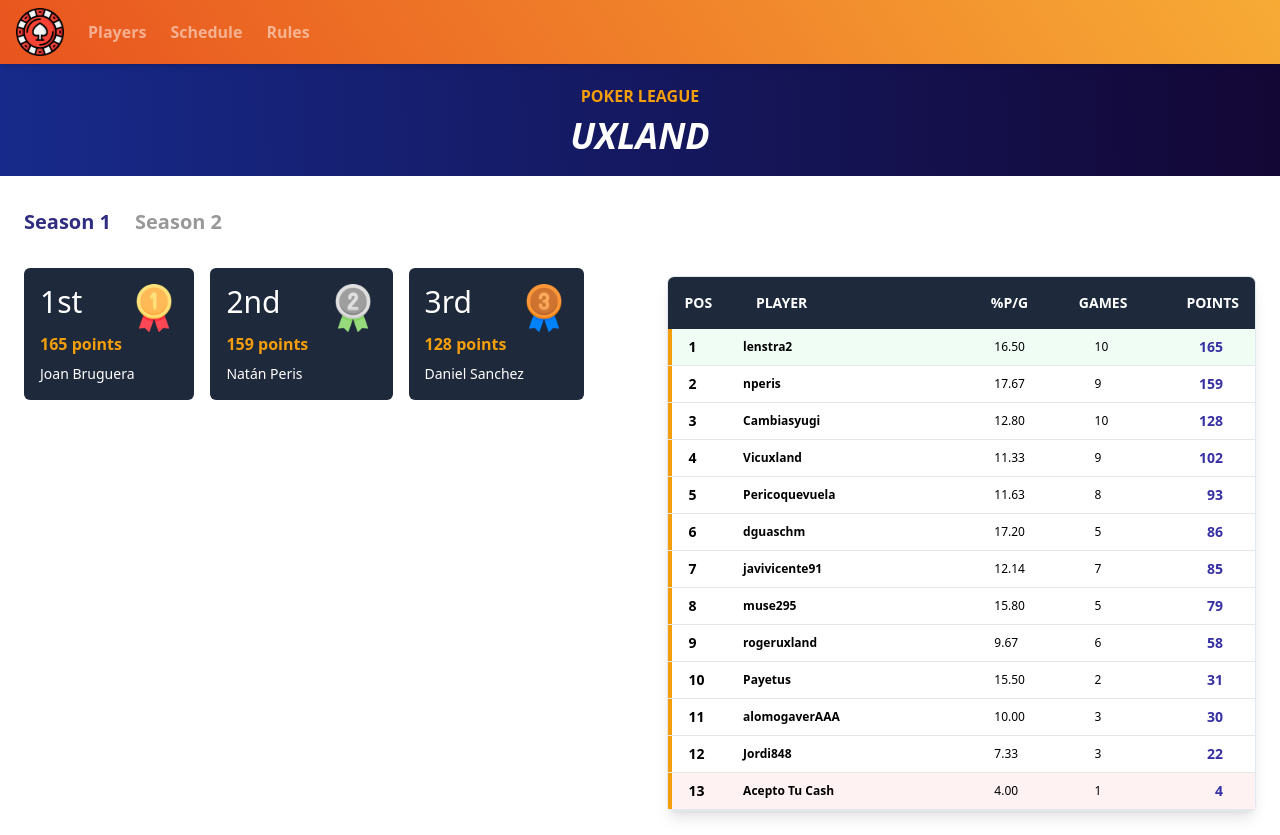
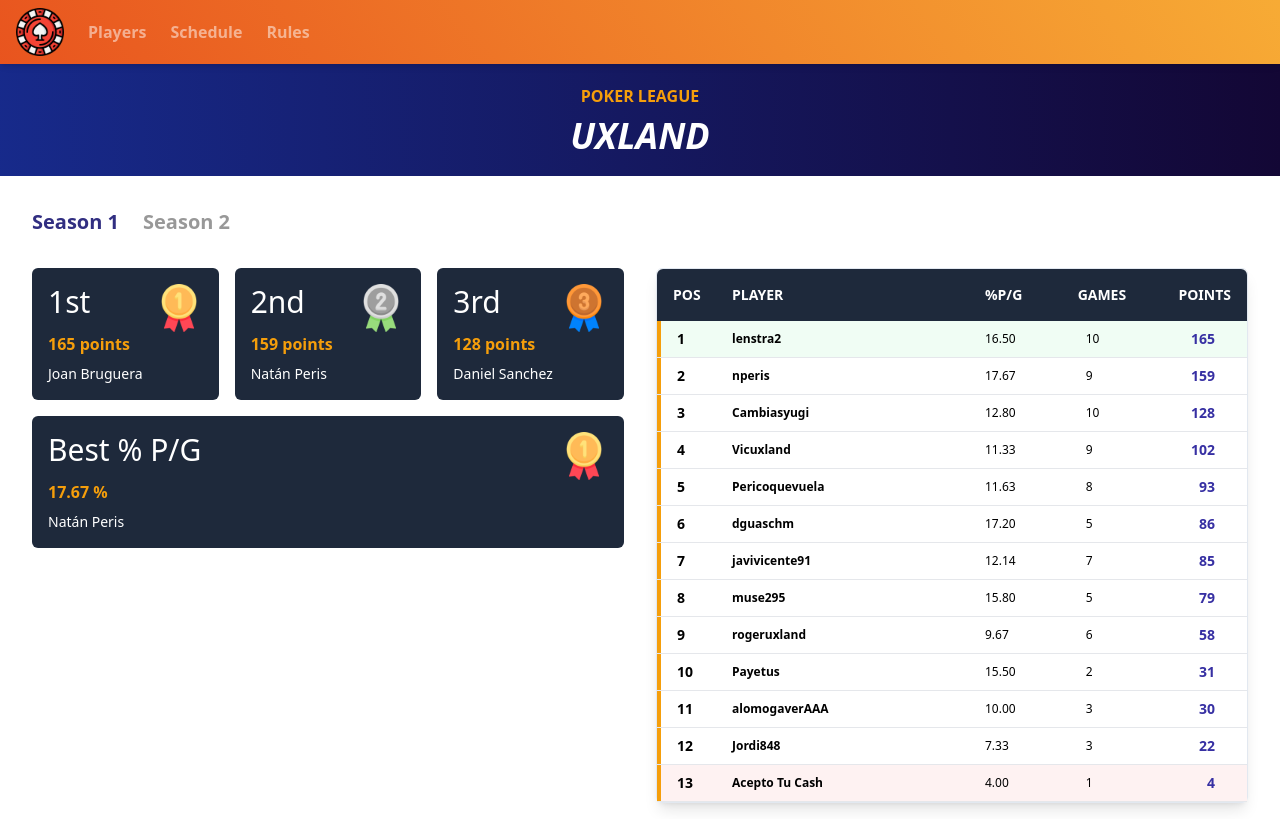
Before and after one commit to dguasch89/poker-league, a React (Vite) app: page / in a window 1280 px wide. Built offline with nearby package versions, Linux system fonts and the light colour scheme.

Commit message:
improve standings

```diff
--- a/src/UI/components/SeasonHighlights.tsx
+++ b/src/UI/components/SeasonHighlights.tsx
@@ -1,7 +1,14 @@
-import {getBestSeasonPlayers, getPlayerSeasonPoints} from '../../domain/utils';
+import {IPlayer} from '../../domain/interfaces';
+import {
+  getBestPointsPerGamePercentagePlayer,
+  getBestSeasonPlayers,
+  getPlayerSeasonPoints,
+} from '../../domain/utils';
+import {usePlayersStore} from '../../state/players';
 import bronzeMedal from '../assets/bronze_medal.png';
 import goldMedal from '../assets/gold_medal.png';
 import silverMedal from '../assets/silver_medal.png';
+import {getPlayerSeasonPointsPerGamePercentage} from '../../domain/utils';
 
 interface SeasonHighlightsProps {
   seasonId: number;
@@ -9,9 +16,15 @@ interface SeasonHighlightsProps {
 
 export function SeasonHighlights(props: SeasonHighlightsProps) {
   const bestSeasonPlayers = getBestSeasonPlayers(props.seasonId);
+  const players = usePlayersStore.getState().players;
+  const bestSeasonPointsPerGamePercentagePlayer: IPlayer = getBestPointsPerGamePercentagePlayer(
+    props.seasonId,
+    players
+  );
   return (
-    <section className="flex flex-col w-full sm:flex-row items-center gap-4 p-4 pl-6 pr-6">
-      <div className="flex flex-col w-full sm:w-auto p-4 text-white bg-slate-800 rounded-md sm:min-w">
+    <div className="flex flex-col w-full gap-4">
+      <div className="flex flex-col w-full sm:flex-row items-center gap-4">
+        <div className="flex flex-col w-full p-4 text-white bg-slate-800 rounded-md sm:min-w">
           <div className="flex flex-row justify-between sm:gap-12">
             <div className="text-3xl font-medium">1st</div>
             <img src={goldMedal} className="w-12" alt="gold-medal" />
@@ -23,7 +36,7 @@ export function SeasonHighlights(props: SeasonHighlightsProps) {
             {bestSeasonPlayers[0].name} {bestSeasonPlayers[0].surname}
           </div>
         </div>
-      <div className="flex flex-col w-full sm:w-auto p-4 text-white bg-slate-800 rounded-md">
+        <div className="flex flex-col w-full p-4 text-white bg-slate-800 rounded-md">
           <div className="flex flex-row justify-between sm:gap-12">
             <div className="text-3xl font-medium">2nd</div>
             <img src={silverMedal} className="w-12" alt="silver-medal" />
@@ -35,7 +48,7 @@ export function SeasonHighlights(props: SeasonHighlightsProps) {
             {bestSeasonPlayers[1].name} {bestSeasonPlayers[1].surname}
           </div>
         </div>
-      <div className="flex flex-col w-full sm:w-auto p-4 text-white bg-slate-800 rounded-md">
+        <div className="flex flex-col w-full p-4 text-white bg-slate-800 rounded-md">
           <div className="flex flex-row justify-between sm:gap-12">
             <div className="text-3xl font-medium">3rd</div>
             <img src={bronzeMedal} className="w-12" alt="bronze-medal" />
@@ -47,6 +60,24 @@ export function SeasonHighlights(props: SeasonHighlightsProps) {
             {bestSeasonPlayers[2].name} {bestSeasonPlayers[2].surname}
           </div>
         </div>
-    </section>
+      </div>
+      <div className="flex flex-col p-4 text-white bg-slate-800 rounded-md">
+        <div className="flex flex-row justify-between sm:gap-12">
+          <div className="text-3xl font-medium">Best % P/G</div>
+          <img src={goldMedal} className="w-12" alt="gold-medal" />
+        </div>
+        <div className="text-md font-bold text-amber-500 mb-2">
+          {getPlayerSeasonPointsPerGamePercentage(
+            props.seasonId,
+            bestSeasonPointsPerGamePercentagePlayer.id
+          )}{' '}
+          %
+        </div>
+        <div className="text-sm">
+          {bestSeasonPointsPerGamePercentagePlayer.name}{' '}
+          {bestSeasonPointsPerGamePercentagePlayer.surname}
+        </div>
+      </div>
+    </div>
   );
 }
--- a/src/UI/components/Standings.tsx
+++ b/src/UI/components/Standings.tsx
@@ -16,12 +16,14 @@ export function Standings(props: StandingsProps) {
 
   return (
     <div className="flex flex-col border-slate-200 border rounded-md shadow-lg">
-      <div className="grid grid-cols-standings gap-4 bg-slate-800 p-4 rounded-t-md">
-        <div className="font-bold uppercase text-white text-xs sm:text-sm">POS</div>
-        <div className="font-bold uppercase text-white text-xs sm:text-sm">PLAYER</div>
-        <div className="font-bold uppercase text-white text-xs sm:text-sm">%P/G</div>
-        <div className="font-bold uppercase text-white text-xs sm:text-sm">GAMES</div>
-        <div className="font-bold uppercase text-white text-xs sm:text-sm text-right">POINTS</div>
+      <div className="grid grid-cols-standings gap-4 bg-slate-800 rounded-t-md">
+        <div className="font-bold uppercase text-white text-xs sm:text-sm pt-4 pb-4 pl-4">POS</div>
+        <div className="font-bold uppercase text-white text-xs sm:text-sm pt-4 pb-4">PLAYER</div>
+        <div className="font-bold uppercase text-white text-xs sm:text-sm pt-4 pb-4">%P/G</div>
+        <div className="font-bold uppercase text-white text-xs sm:text-sm pt-4 pb-4">GAMES</div>
+        <div className="font-bold uppercase text-white text-xs sm:text-sm text-right pt-4 pb-4 pr-4">
+          POINTS
+        </div>
       </div>
       <div className="flex flex-col">
         {sortedPlayers.map((player: IPlayer, index) => (
--- a/src/UI/views/HomePage/HomePage.tsx
+++ b/src/UI/views/HomePage/HomePage.tsx
@@ -1,8 +1,6 @@
 import {useState} from 'react';
 import {IPlayer} from '../../../domain/interfaces';
-import {getPlayerSeasonPoints} from '../../../domain/utils';
 import {usePlayersStore} from '../../../state/players';
-
 import {SeasonHighlights} from '../../components/SeasonHighlights';
 import {Standings} from '../../components/Standings';
 import './homePage.css';
@@ -16,7 +14,7 @@ export function HomePage() {
         <h2 className="font-bold text-md text-amber-500">POKER LEAGUE</h2>
         <h1 className="font-bold text-4xl text-white italic">UXLAND</h1>
       </section>
-      <div className="flex flex-row gap-6 p-6 pt-8 pb-4">
+      <div className="flex flex-row gap-6 p-8 pb-4">
         <div
           onClick={e => setSeasonSelected(1)}
           className={`font-bold text-xl cursor-pointer transition duration-150 ${
@@ -39,12 +37,10 @@ export function HomePage() {
         </div>
       </div>
       {seasonSelected === 1 && (
-        <div className="flex flex-col sm:flex-row gap-8">
-          <div className="flex flex-col w-full gap-4">
-            <SeasonHighlights seasonId={1} />
-          </div>
+        <div className="flex flex-col sm:flex-row gap-8 p-4 sm:pr-8 sm:pl-8">
+          <SeasonHighlights seasonId={1} />
 
-          <section className="flex flex-col w-full p-6">
+          <section className="flex flex-col w-full">
             <Standings season={1} />
           </section>
         </div>
--- a/src/domain/utils.ts
+++ b/src/domain/utils.ts
@@ -59,3 +59,12 @@ export const getBestSeasonPlayers = (seasonId: number) => {
   const sortedPlayers = sortPlayersByTotalSeasonPointsDesc(seasonId, players);
   return sortedPlayers.slice(0, 3);
 };
+
+export const getBestPointsPerGamePercentagePlayer = (seasonId: number, players: IPlayer[]) => {
+  return players.sort((a: IPlayer, b: IPlayer) => {
+    return (
+      getPlayerSeasonPointsPerGamePercentage(seasonId, b.id) -
+      getPlayerSeasonPointsPerGamePercentage(seasonId, a.id)
+    );
+  })[0];
+};
```
Lines whose indentation alone changed are shown as unchanged.
